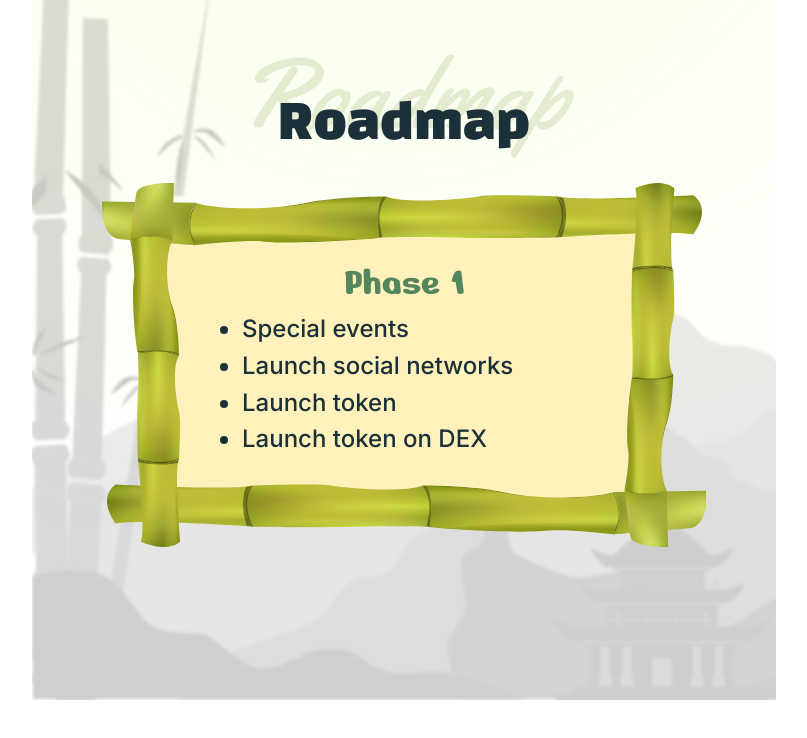
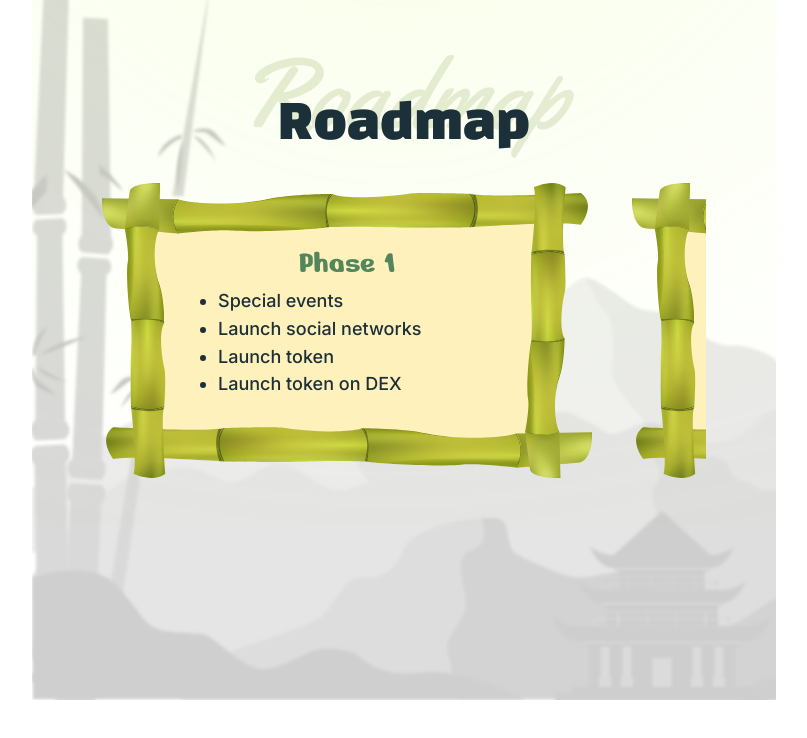
Before and after one commit to SergiiTernytskyi/roadmap-page, a React (Create React App) app: page / in a window 1280 px wide. Shown: the top 738 px of the page, without its empty margins (236-1043 px from the left). Built offline with nearby package versions, Linux system fonts and the light colour scheme.

Commit message:
adaptive styles added

```diff
--- a/src/components/PhaseCard/PhaseCard.styles.js
+++ b/src/components/PhaseCard/PhaseCard.styles.js
@@ -3,17 +3,37 @@ import bambooFrame from "../../images/bambooFrame.svg";
 
 export const ItemStyled = styled.li`
   position: relative;
-  padding: 76px 140px 92px;
+  padding: 58px 100px 66px;
   flex-shrink: 0;
 
-  width: 605px;
-  height: 364px;
+  width: 430px;
+  height: 258px;
 
   background-image: url(${bambooFrame}),
     linear-gradient(to right, #fff1bb 0%, #fff1bb 100%);
   background-repeat: no-repeat;
-  background-size: contain, 500px 280px;
-  background-position: left top, 50px 38px;
+  background-size: contain, 352px 213px;
+  background-position: left top, 34px 20px;
+
+  @media (min-width: 744px) {
+    padding: 61px 116px 82px;
+
+    width: 490px;
+    height: 295px;
+
+    background-size: contain, 407px 245px;
+    background-position: left top, 41px 23px;
+  }
+
+  @media (min-width: 1440px) {
+    padding: 76px 140px 92px;
+
+    width: 605px;
+    height: 364px;
+
+    background-size: contain, 500px 280px;
+    background-position: left top, 50px 38px;
+  }
 `;
 
 export const CardTitle = styled.h2`
@@ -21,10 +41,18 @@ export const CardTitle = styled.h2`
 
   font-family: "Nerko One";
   font-weight: 400;
-  font-size: 40px;
+  font-size: 28px;
   line-height: 1.2;
   color: #53865d;
   text-align: center;
+
+  @media (min-width: 744px) {
+    font-size: 32px;
+  }
+
+  @media (min-width: 1440px) {
+    font-size: 40px;
+  }
 `;
 
 export const CardList = styled.ul`
@@ -33,12 +61,23 @@ export const CardList = styled.ul`
 
 export const CardItem = styled.li`
   :not(:last-child) {
-    margin-bottom: 8px;
+    margin-bottom: 6px;
   }
 
   font-family: "Inter";
   font-weight: 500;
-  font-size: 24px;
+  font-size: 16px;
   line-height: 1.2;
   color: #1c303a;
+
+  @media (min-width: 744px) {
+    font-size: 18px;
+  }
+
+  @media (min-width: 1440px) {
+    font-size: 24px;
+    :not(:last-child) {
+      margin-bottom: 8px;
+    }
+  }
 `;
--- a/src/components/RoadmapScroll/RoadmapScroll.jsx
+++ b/src/components/RoadmapScroll/RoadmapScroll.jsx
@@ -2,19 +2,21 @@ import { phasesList } from "../../data/phasesList";
 import { useHorizontalScroll } from "../../hooks/useHorizontalScroll";
 import { PhaseCard } from "../PhaseCard/PhaseCard";
 import { Title } from "../Title/Title";
-import { Card, ListStyled } from "./RoadmapScroll.styles";
+import { ListStyled, Section } from "./RoadmapScroll.styles";
 
 export const RoadmapScroll = () => {
   const horizontallScroll = useHorizontalScroll();
 
   return (
-    <Card>
+    <Section>
       <Title>Roadmap</Title>
-      <ListStyled ref={horizontallScroll}>
-        {phasesList.map(({ name, list }, index) => {
-          return <PhaseCard key={index} title={name} list={list} />;
-        })}
-      </ListStyled>
-    </Card>
+      <div className="pin-wrap">
+        <ListStyled ref={horizontallScroll}>
+          {phasesList.map(({ name, list }, index) => {
+            return <PhaseCard key={index} title={name} list={list} />;
+          })}
+        </ListStyled>
+      </div>
+    </Section>
   );
 };
--- a/src/components/RoadmapScroll/RoadmapScroll.styles.js
+++ b/src/components/RoadmapScroll/RoadmapScroll.styles.js
@@ -2,13 +2,12 @@ import styled from "styled-components";
 
 import backgroundImage from "../../images/background.svg";
 
-export const Card = styled.section`
+export const Section = styled.section`
   position: relative;
-  padding: 0 70px;
+  padding: 95px 20px 0;
   overflow: hidden;
 
   margin: 0 auto;
-  padding-top: 95px;
 
   width: 375px;
   height: 600px;
@@ -19,6 +18,7 @@ export const Card = styled.section`
   background-position: 50% 50%;
 
   @media (min-width: 744px) {
+    padding: 95px 70px 0;
     width: 744px;
     height: 700px;
     background-size: cover;
```
